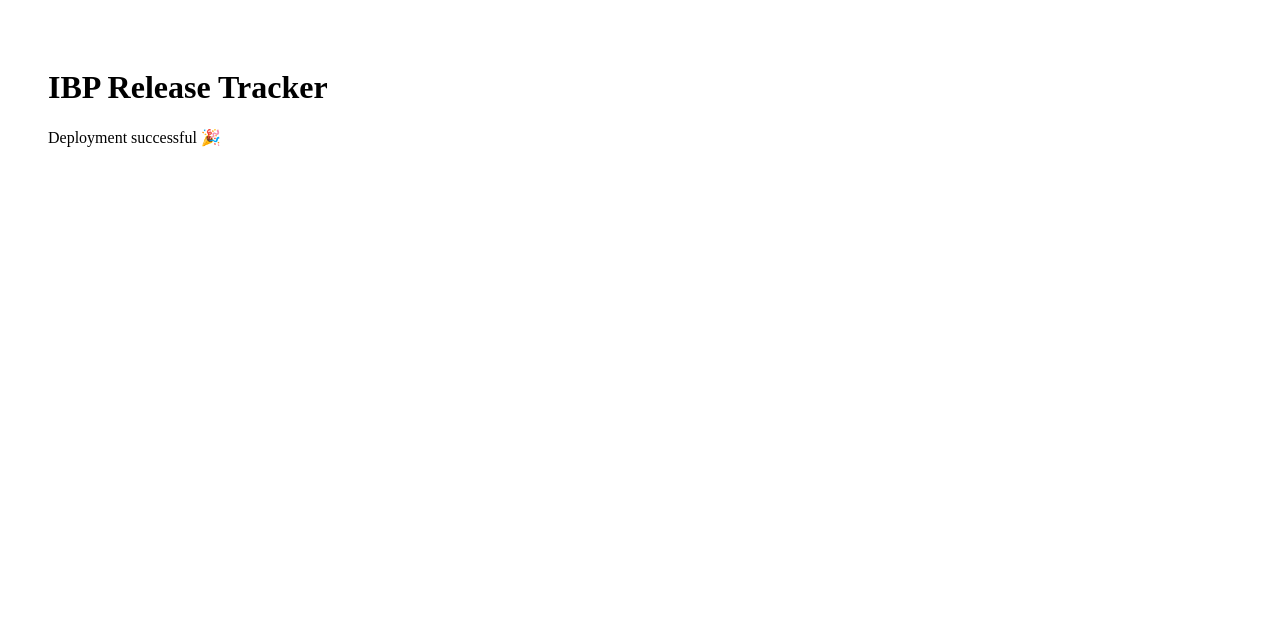
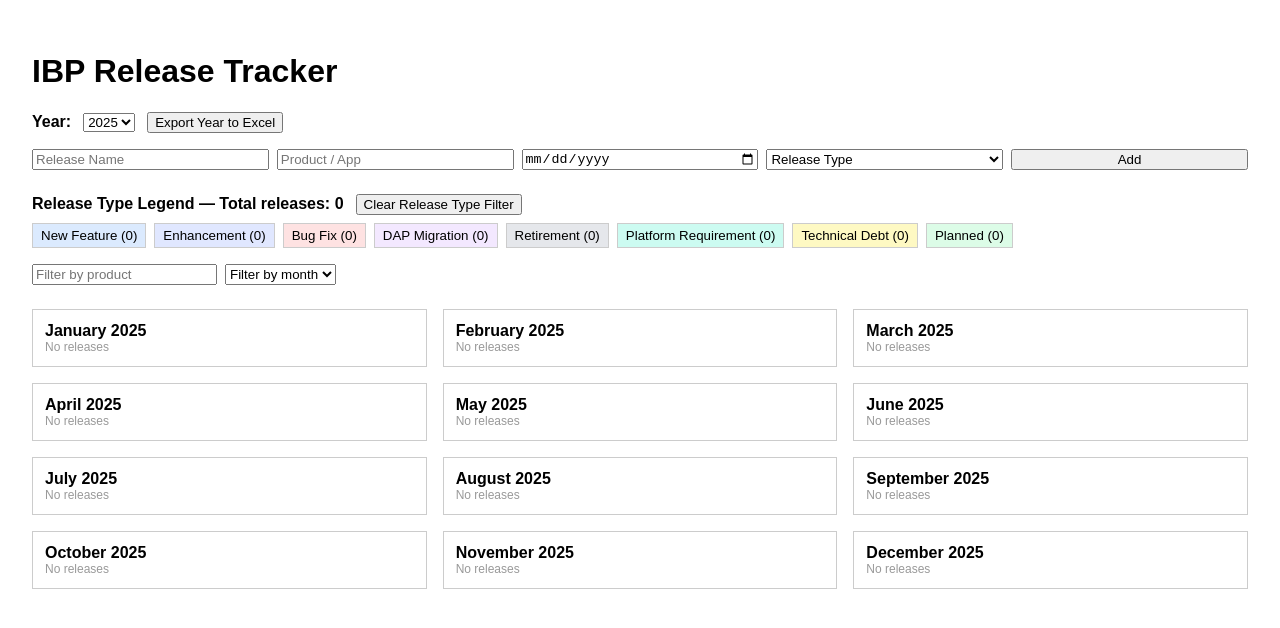
Before and after one commit to pinaki-GH/ibp-release-tracker, a Next.js app: page / in a window 1280 px wide. Shown: the top 628 px of the page. Built offline with nearby package versions, Linux system fonts and the light colour scheme.

Commit message:
Update page.tsx
Full UI

```diff
--- a/app/page.tsx
+++ b/app/page.tsx
@@ -1,8 +1,255 @@
-export default function Home() {
+"use client";
+
+import { useState, useEffect } from "react";
+
+/* -----------------------------
+   Static reference data
+------------------------------ */
+const releaseTypes = [
+  { id: "new-feature", name: "New Feature", color: "#DBEAFE" },
+  { id: "enhancement", name: "Enhancement", color: "#E0E7FF" },
+  { id: "bug-fix", name: "Bug Fix", color: "#FEE2E2" },
+  { id: "dap-migration", name: "DAP Migration", color: "#F3E8FF" },
+  { id: "retirement", name: "Retirement", color: "#E5E7EB" },
+  { id: "platform-req", name: "Platform Requirement", color: "#CCFBF1" },
+  { id: "technical-debt", name: "Technical Debt", color: "#FEF9C3" },
+  { id: "planned", name: "Planned", color: "#DCFCE7" }
+];
+
+const MONTHS = [
+  "January", "February", "March", "April", "May", "June",
+  "July", "August", "September", "October", "November", "December"
+];
+
+/* -----------------------------
+   Types
+------------------------------ */
+interface ReleaseItem {
+  id: number;
+  name: string;
+  product: string;
+  date: string;
+  type: string;
+}
+
+/* -----------------------------
+   Main App Component
+------------------------------ */
+export default function ReleaseTrackerApp() {
+  const currentYear = new Date().getFullYear();
+  const [selectedYear, setSelectedYear] = useState<number>(currentYear);
+
+  const [releases, setReleases] = useState<ReleaseItem[]>([]);
+  const [editingRelease, setEditingRelease] = useState<ReleaseItem | null>(null);
+
+  const [form, setForm] = useState({
+    name: "",
+    product: "",
+    date: "",
+    type: ""
+  });
+
+  const [productFilter, setProductFilter] = useState<string>("");
+  const [typeFilter, setTypeFilter] = useState<string[]>([]);
+  const [monthFilter, setMonthFilter] = useState<number | null>(null);
+
+  const storageKey = `releaseTracker:${selectedYear}`;
+
+  /* Load data */
+  useEffect(() => {
+    const stored = localStorage.getItem(storageKey);
+    if (stored) {
+      try {
+        setReleases(JSON.parse(stored));
+      } catch {
+        setReleases([]);
+      }
+    } else {
+      setReleases([]);
+    }
+  }, [storageKey]);
+
+  /* Persist data */
+  useEffect(() => {
+    localStorage.setItem(storageKey, JSON.stringify(releases));
+  }, [releases, storageKey]);
+
+  /* Add / Update */
+  const saveRelease = () => {
+    if (!form.name || !form.date || !form.type) return;
+
+    if (editingRelease) {
+      setReleases(prev =>
+        prev.map(r => (r.id === editingRelease.id ? { ...editingRelease, ...form } : r))
+      );
+      setEditingRelease(null);
+    } else {
+      setReleases(prev => [...prev, { ...form, id: Date.now() } as ReleaseItem]);
+    }
+
+    setForm({ name: "", product: "", date: "", type: "" });
+  };
+
+  /* Delete */
+  const deleteRelease = (id: number) => {
+    const confirmed = window.confirm("Are you sure you want to delete this release?");
+    if (!confirmed) return;
+
+    setReleases(prev => prev.filter(r => r.id !== id));
+
+    if (editingRelease?.id === id) {
+      setEditingRelease(null);
+      setForm({ name: "", product: "", date: "", type: "" });
+    }
+  };
+
+  /* Base filtered set (year + product) */
+  const baseFiltered = releases.filter(r => {
+    if (new Date(r.date).getFullYear() !== selectedYear) return false;
+    if (productFilter && !r.product.toLowerCase().includes(productFilter.toLowerCase())) return false;
+    return true;
+  });
+
+  /* Final filtered set (includes type + month) */
+  const filteredReleases = baseFiltered.filter(r => {
+    if (typeFilter.length && !typeFilter.includes(r.type)) return false;
+    if (monthFilter !== null && new Date(r.date).getMonth() !== monthFilter) return false;
+    return true;
+  });
+
+  /* Counts */
+  const releaseTypeCounts = baseFiltered.reduce<Record<string, number>>((acc, r) => {
+    acc[r.type] = (acc[r.type] || 0) + 1;
+    return acc;
+  }, {});
+
+  const totalYearCount = baseFiltered.length;
+
+  /* Export year data to Excel (CSV) */
+  const exportYearToExcel = () => {
+    const header = "Release Name,Product,Date,Year,Month,Release Type\n";
+
+    const rows = baseFiltered
+      .map(r => {
+        const d = new Date(r.date);
+        const month = MONTHS[d.getMonth()];
+        const typeName = releaseTypes.find(t => t.id === r.type)?.name || r.type;
+        return `"${r.name}","${r.product}","${r.date}","${selectedYear}","${month}","${typeName}"`;
+      })
+      .join("\n");
+
+    const csv = header + rows;
+    const blob = new Blob([csv], { type: "text/csv;charset=utf-8;" });
+    const url = URL.createObjectURL(blob);
+
+    const link = document.createElement("a");
+    link.href = url;
+    link.download = `IBP_Release_Tracker_${selectedYear}.csv`;
+    document.body.appendChild(link);
+    link.click();
+    document.body.removeChild(link);
+    URL.revokeObjectURL(url);
+  };
+
   return (
-    <main style={{ padding: 40 }}>
+    <div style={{ padding: 24, fontFamily: "Arial, sans-serif" }}>
       <h1>IBP Release Tracker</h1>
-      <p>Deployment successful 🎉</p>
-    </main>
+
+      {/* Year + Export */}
+      <div style={{ display: "flex", alignItems: "center", gap: 12, marginBottom: 16 }}>
+        <strong>Year:</strong>
+        <select value={selectedYear} onChange={e => setSelectedYear(Number(e.target.value))}>
+          {[currentYear - 1, currentYear, currentYear + 1, currentYear + 2].map(y => (
+            <option key={y} value={y}>{y}</option>
+          ))}
+        </select>
+        <button onClick={exportYearToExcel}>Export Year to Excel</button>
+      </div>
+
+      {/* Add / Edit */}
+      <div style={{ display: "grid", gridTemplateColumns: "repeat(5, 1fr)", gap: 8, marginBottom: 24 }}>
+        <input placeholder="Release Name" value={form.name} onChange={e => setForm({ ...form, name: e.target.value })} />
+        <input placeholder="Product / App" value={form.product} onChange={e => setForm({ ...form, product: e.target.value })} />
+        <input type="date" value={form.date} onChange={e => setForm({ ...form, date: e.target.value })} />
+        <select value={form.type} onChange={e => setForm({ ...form, type: e.target.value })}>
+          <option value="">Release Type</option>
+          {releaseTypes.map(rt => <option key={rt.id} value={rt.id}>{rt.name}</option>)}
+        </select>
+        <button onClick={saveRelease}>{editingRelease ? "Update" : "Add"}</button>
+      </div>
+
+      {/* Legend */}
+      <div style={{ marginBottom: 16 }}>
+        <strong>Release Type Legend — Total releases: {totalYearCount}</strong>
+        <button onClick={() => setTypeFilter([])} style={{ marginLeft: 12 }}>
+          Clear Release Type Filter
+        </button>
+        <div style={{ display: "flex", gap: 8, flexWrap: "wrap", marginTop: 8 }}>
+          {releaseTypes.map(rt => (
+            <button
+              key={rt.id}
+              onClick={() => setTypeFilter(p => (p.includes(rt.id) ? p.filter(t => t !== rt.id) : [...p, rt.id]))}
+              style={{ background: rt.color, padding: "4px 8px", border: "1px solid #ccc" }}
+            >
+              {rt.name} ({releaseTypeCounts[rt.id] || 0})
+            </button>
+          ))}
+        </div>
+      </div>
+
+      {/* Filters */}
+      <div style={{ marginBottom: 24, display: "flex", gap: 8 }}>
+        <input placeholder="Filter by product" value={productFilter} onChange={e => setProductFilter(e.target.value)} />
+        {productFilter && <button onClick={() => setProductFilter("")}>×</button>}
+        <select value={monthFilter ?? ""} onChange={e => setMonthFilter(e.target.value ? Number(e.target.value) : null)}>
+          <option value="">Filter by month</option>
+          {MONTHS.map((m, i) => <option key={m} value={i}>{m}</option>)}
+        </select>
+        {monthFilter !== null && <button onClick={() => setMonthFilter(null)}>Clear Month</button>}
+      </div>
+
+      {/* Results */}
+      {monthFilter !== null ? (
+        <div>
+          <h3>{MONTHS[monthFilter]} {selectedYear}</h3>
+          {filteredReleases.map(r => {
+            const rt = releaseTypes.find(t => t.id === r.type);
+            return (
+              <div key={r.id} style={{ background: rt?.color, padding: 8, marginTop: 6, border: "1px solid #ccc" }}>
+                <strong>{r.name}</strong>
+                <div style={{ fontSize: 12 }}>{r.product} • {r.date} • {rt?.name}</div>
+                <div style={{ display: "flex", gap: 8, marginTop: 4 }}>
+                  <button style={{ fontSize: 12 }} onClick={() => { setEditingRelease(r); setForm(r); window.scrollTo({ top: 0, behavior: "smooth" }); }}>Edit</button>
+                  <button style={{ fontSize: 12, color: "red" }} onClick={() => deleteRelease(r.id)}>Delete</button>
+                </div>
+              </div>
+            );
+          })}
+          {filteredReleases.length === 0 && <div style={{ fontSize: 12, color: "#999" }}>No releases</div>}
+        </div>
+      ) : (
+        <div style={{ display: "grid", gridTemplateColumns: "repeat(3, 1fr)", gap: 16 }}>
+          {MONTHS.map((month, index) => (
+            <div key={month} style={{ border: "1px solid #ccc", padding: 12 }}>
+              <strong>{month} {selectedYear}</strong>
+              {filteredReleases.filter(r => new Date(r.date).getMonth() === index).map(r => {
+                const rt = releaseTypes.find(t => t.id === r.type);
+                return (
+                  <div key={r.id} style={{ background: rt?.color, padding: 6, marginTop: 6 }}>
+                    <strong>{r.name}</strong>
+                    <div style={{ fontSize: 12 }}>{r.product} • {r.date}</div>
+                    <div style={{ display: "flex", gap: 8, marginTop: 4 }}>
+                      <button style={{ fontSize: 12 }} onClick={() => { setEditingRelease(r); setForm(r); window.scrollTo({ top: 0, behavior: "smooth" }); }}>Edit</button>
+                      <button style={{ fontSize: 12, color: "red" }} onClick={() => deleteRelease(r.id)}>Delete</button>
+                    </div>
+                  </div>
+                );
+              })}
+              {filteredReleases.filter(r => new Date(r.date).getMonth() === index).length === 0 && <div style={{ fontSize: 12, color: "#999" }}>No releases</div>}
+            </div>
+          ))}
+        </div>
+      )}
+    </div>
   );
 }
```
